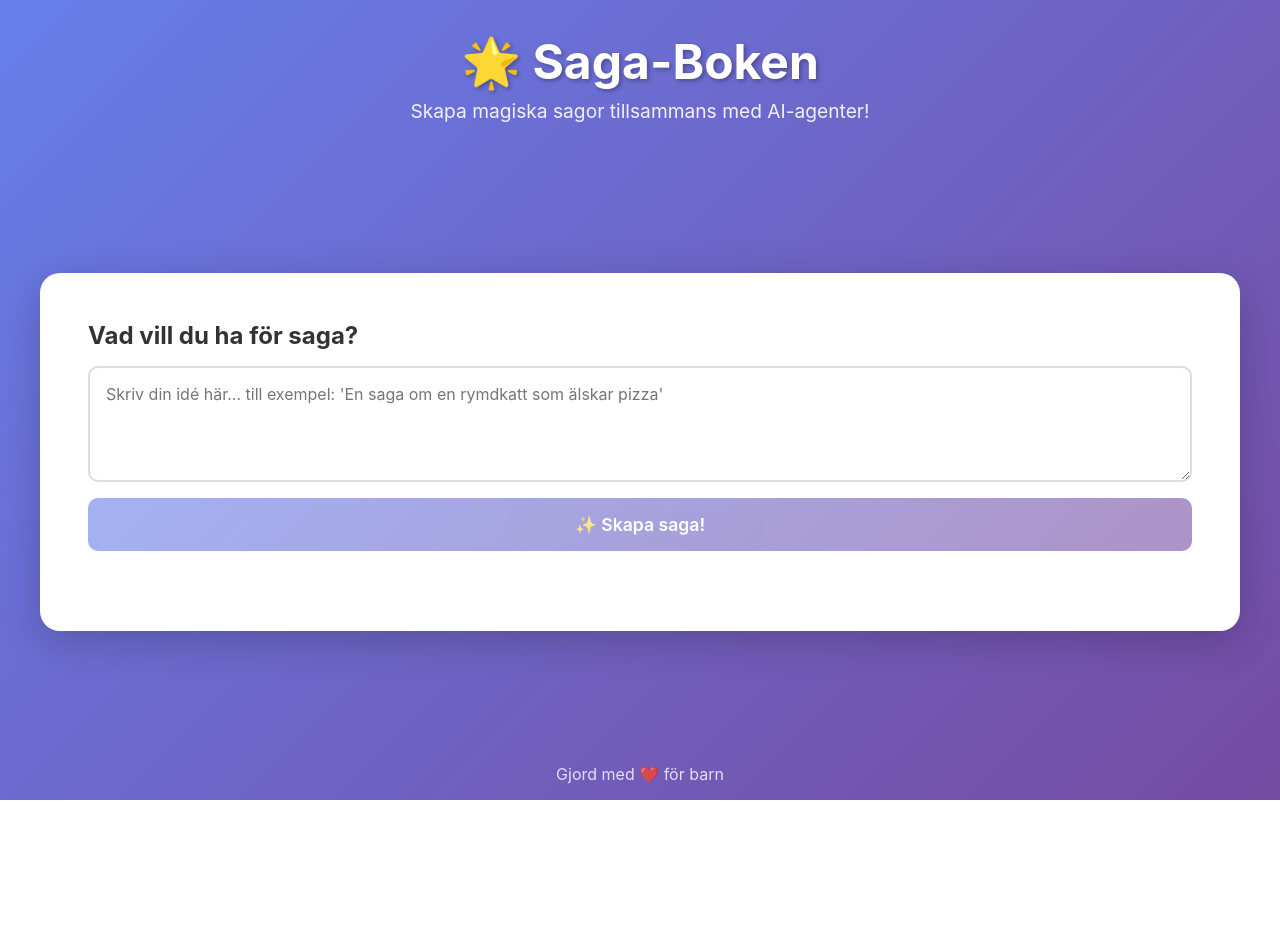
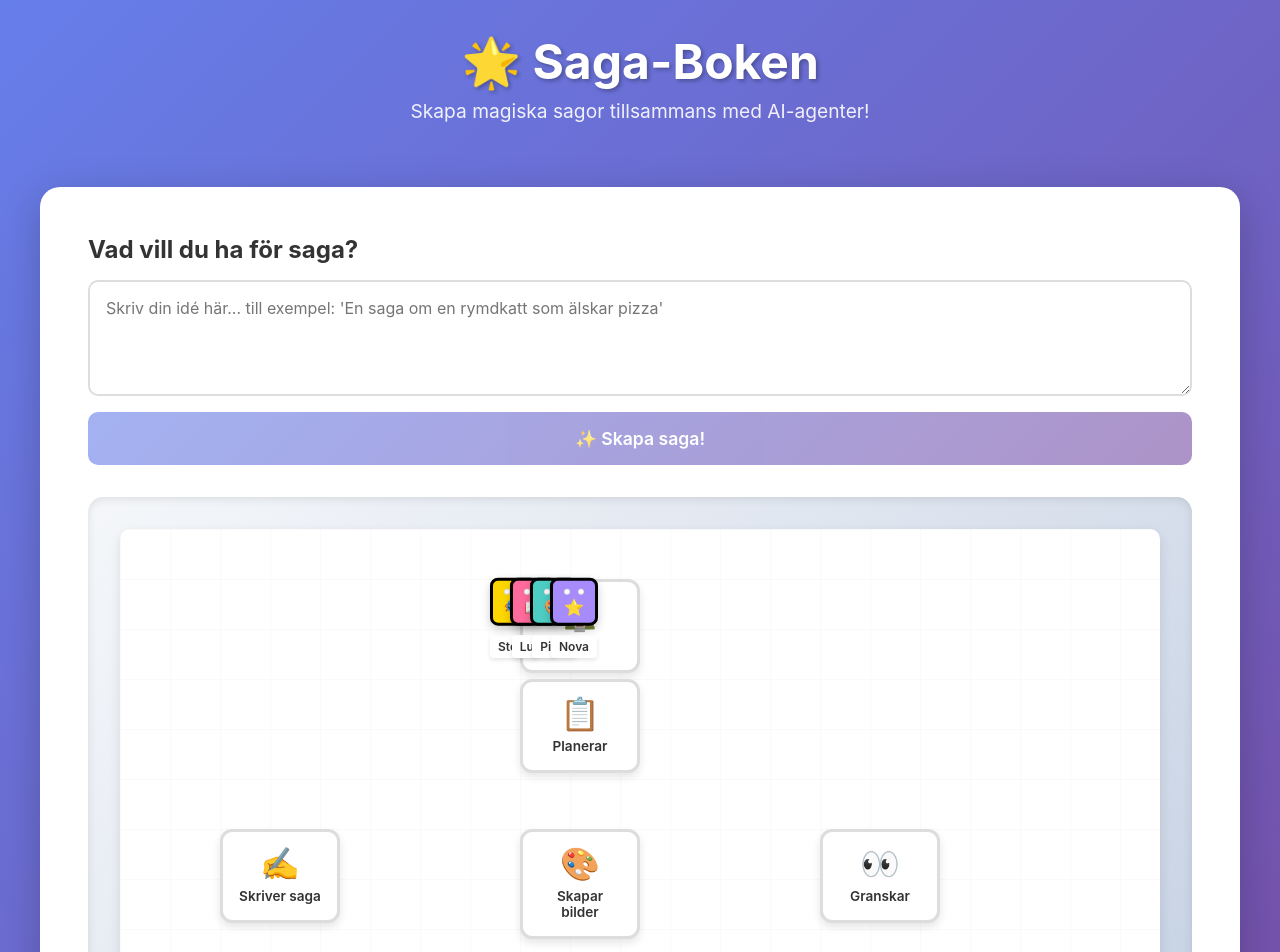
Before and after one commit to alterot/write-a-story, a React (Vite) app: page / in a window 1280 px wide. Shown: the top 952 px of the page. Before the commit the page ends 800 px from the top, so only its background shows below. Built offline with nearby package versions, Linux system fonts and the light colour scheme.

Commit message:
create agents and task area

```diff
--- a/src/App.jsx
+++ b/src/App.jsx
@@ -1,19 +1,32 @@
 import { useState } from 'react'
 import './App.css'
 import InputArea from './components/InputArea'
+import WorkArea from './components/WorkArea'
 
 function App() {
-  const [isLoading, setIsLoading] = useState(false)
+  const [isWorking, setIsWorking] = useState(false)
+  const [workSteps, setWorkSteps] = useState([])
 
   const handleCreateStory = (userInput) => {
-    console.log('Användaren vill ha en saga om:', userInput)
-    setIsLoading(true)
+    console.log('Skapar saga om:', userInput)
+    setIsWorking(true)
 
-    // Simulera att något händer (tar bort senare)
+    // Simulera ett arbetsflöde
+    const steps = [
+      { agentId: 'stella', taskId: 'planning', duration: 2000 },
+      { agentId: 'luna', taskId: 'writing', duration: 3000 },
+      { agentId: 'pixel', taskId: 'drawing', duration: 3000 },
+      { agentId: 'nova', taskId: 'reviewing', duration: 2000 },
+      { agentId: 'stella', taskId: 'done', duration: 1000 }
+    ]
+
+    setWorkSteps(steps)
+
+    // Efter alla steg är klara
     setTimeout(() => {
-      setIsLoading(false)
-      alert(`Bra! Du vill ha en saga om: "${userInput}"`)
-    }, 2000)
+      setIsWorking(false)
+      alert(`Saga klar! Om: "${userInput}"`)
+    }, 12000) // Total tid för alla steg
   }
 
   return (
@@ -27,7 +40,12 @@ function App() {
         <div className="content">
           <InputArea
             onSubmit={handleCreateStory}
-            isLoading={isLoading}
+            isLoading={isWorking}
+          />
+
+          <WorkArea
+            isWorking={isWorking}
+            workSteps={workSteps}
           />
         </div>
       </main>
--- /dev/null
+++ b/src/components/AgentAvatar.css
@@ -0,0 +1,105 @@
+.agent-avatar {
+  position: absolute;
+  display: flex;
+  flex-direction: column;
+  align-items: center;
+  gap: 0.5rem;
+  transition: all 1.5s ease-in-out;
+  z-index: 10;
+}
+
+/* Pixel-art kropp */
+.avatar-body {
+  width: 48px;
+  height: 48px;
+  border-radius: 8px;
+  border: 3px solid;
+  position: relative;
+  box-shadow: 0 4px 8px rgba(0, 0, 0, 0.2);
+  animation: idle 2s ease-in-out infinite;
+}
+
+/* Idle animation - lätt gupp */
+@keyframes idle {
+  0%, 100% { transform: translateY(0px); }
+  50% { transform: translateY(-4px); }
+}
+
+/* Ansikte */
+.avatar-face {
+  width: 100%;
+  height: 100%;
+  display: flex;
+  flex-direction: column;
+  align-items: center;
+  justify-content: center;
+  gap: 4px;
+}
+
+/* Ögon */
+.avatar-eyes {
+  display: flex;
+  gap: 8px;
+}
+
+.eye {
+  width: 6px;
+  height: 6px;
+  background: white;
+  border-radius: 50%;
+  box-shadow: inset 0 0 2px rgba(0, 0, 0, 0.3);
+}
+
+/* Emoji/ikon */
+.avatar-emoji {
+  font-size: 16px;
+  line-height: 1;
+}
+
+/* Namn under avatar */
+.avatar-name {
+  font-size: 0.75rem;
+  font-weight: 600;
+  color: #333;
+  background: white;
+  padding: 0.25rem 0.5rem;
+  border-radius: 4px;
+  box-shadow: 0 2px 4px rgba(0, 0, 0, 0.1);
+  white-space: nowrap;
+}
+
+/* Working status */
+.agent-avatar.working .avatar-body {
+  animation: working 1s ease-in-out infinite;
+}
+
+@keyframes working {
+  0%, 100% { transform: scale(1) translateY(0); }
+  25% { transform: scale(1.05) translateY(-2px); }
+  75% { transform: scale(0.95) translateY(2px); }
+}
+
+/* Working indicator (tankbubbla) */
+.working-indicator {
+  position: absolute;
+  top: -20px;
+  right: -10px;
+  font-size: 20px;
+  animation: float 2s ease-in-out infinite;
+}
+
+@keyframes float {
+  0%, 100% { transform: translateY(0px); }
+  50% { transform: translateY(-5px); }
+}
+
+/* Done status */
+.agent-avatar.done .avatar-body {
+  animation: celebrate 0.5s ease-in-out;
+}
+
+@keyframes celebrate {
+  0%, 100% { transform: rotate(0deg) scale(1); }
+  25% { transform: rotate(-10deg) scale(1.1); }
+  75% { transform: rotate(10deg) scale(1.1); }
+}
--- /dev/null
+++ b/src/components/AgentAvatar.jsx
@@ -0,0 +1,42 @@
+import './AgentAvatar.css'
+
+function AgentAvatar({ name, type, color, position, status }) {
+  // Olika emojis baserat på agent-typ
+  const getEmoji = () => {
+    switch(type) {
+      case 'orchestrator': return '🎭'
+      case 'berättare': return '📖'
+      case 'illustratör': return '🎨'
+      case 'regissör': return '⭐'
+      default: return '🤖'
+    }
+  }
+
+  return (
+    <div
+      className={`agent-avatar ${status}`}
+      style={{
+        left: `${position.x}px`,
+        top: `${position.y}px`,
+        borderColor: color
+      }}
+      title={name}
+    >
+      <div className="avatar-body" style={{ backgroundColor: color }}>
+        <div className="avatar-face">
+          <div className="avatar-eyes">
+            <span className="eye"></span>
+            <span className="eye"></span>
+          </div>
+          <div className="avatar-emoji">{getEmoji()}</div>
+        </div>
+      </div>
+      <div className="avatar-name">{name}</div>
+      {status === 'working' && (
+        <div className="working-indicator">💭</div>
+      )}
+    </div>
+  )
+}
+
+export default AgentAvatar
--- /dev/null
+++ b/src/components/TaskBox.css
@@ -0,0 +1,57 @@
+.task-box {
+  position: absolute;
+  width: 120px;
+  padding: 1rem;
+  background: white;
+  border: 3px solid #ddd;
+  border-radius: 12px;
+  box-shadow: 0 4px 8px rgba(0, 0, 0, 0.1);
+  display: flex;
+  flex-direction: column;
+  align-items: center;
+  gap: 0.5rem;
+  transition: all 0.3s ease;
+}
+
+.task-emoji {
+  font-size: 2rem;
+  line-height: 1;
+}
+
+.task-title {
+  font-size: 0.85rem;
+  font-weight: 600;
+  color: #333;
+  text-align: center;
+}
+
+/* Active state */
+.task-box.active {
+  border-color: #667eea;
+  background: linear-gradient(135deg, #f5f7ff 0%, #e8ebff 100%);
+  transform: scale(1.05);
+  box-shadow: 0 8px 16px rgba(102, 126, 234, 0.3);
+}
+
+/* Pulse animation för active task */
+.active-pulse {
+  position: absolute;
+  top: -5px;
+  right: -5px;
+  width: 12px;
+  height: 12px;
+  background: #667eea;
+  border-radius: 50%;
+  animation: pulse 1.5s ease-in-out infinite;
+}
+
+@keyframes pulse {
+  0%, 100% {
+    transform: scale(1);
+    opacity: 1;
+  }
+  50% {
+    transform: scale(1.5);
+    opacity: 0.5;
+  }
+}
--- /dev/null
+++ b/src/components/TaskBox.jsx
@@ -0,0 +1,20 @@
+import './TaskBox.css'
+
+function TaskBox({ id, title, emoji, position, active }) {
+  return (
+    <div
+      className={`task-box ${active ? 'active' : ''}`}
+      data-id={id}
+      style={{
+        left: `${position.x}px`,
+        top: `${position.y}px`
+      }}
+    >
+      <div className="task-emoji">{emoji}</div>
+      <div className="task-title">{title}</div>
+      {active && <div className="active-pulse"></div>}
+    </div>
+  )
+}
+
+export default TaskBox
--- /dev/null
+++ b/src/components/WorkArea.css
@@ -0,0 +1,33 @@
+.work-area {
+  width: 100%;
+  margin: 2rem 0;
+  padding: 2rem;
+  background: linear-gradient(135deg, #f5f7fa 0%, #c3cfe2 100%);
+  border-radius: 15px;
+  box-shadow: inset 0 2px 10px rgba(0, 0, 0, 0.1);
+}
+
+.work-canvas {
+  position: relative;
+  width: 100%;
+  height: 600px;
+  background: white;
+  border-radius: 10px;
+  box-shadow: 0 4px 12px rgba(0, 0, 0, 0.1);
+  overflow: hidden;
+}
+
+/* Lägg till lite "grid" i bakgrunden för att se bättre */
+.work-canvas::before {
+  content: '';
+  position: absolute;
+  top: 0;
+  left: 0;
+  right: 0;
+  bottom: 0;
+  background-image:
+    linear-gradient(rgba(0, 0, 0, 0.02) 1px, transparent 1px),
+    linear-gradient(90deg, rgba(0, 0, 0, 0.02) 1px, transparent 1px);
+  background-size: 50px 50px;
+  pointer-events: none;
+}
--- /dev/null
+++ b/src/components/WorkArea.jsx
@@ -0,0 +1,123 @@
+import { useEffect, useState } from 'react'
+import AgentAvatar from './AgentAvatar'
+import TaskBox from './TaskBox'
+import './WorkArea.css'
+
+// Agent-definitioner
+const AGENTS = [
+  { id: 'stella', name: 'Stella', type: 'orchestrator', color: '#FFD700' },
+  { id: 'luna', name: 'Luna', type: 'berättare', color: '#FF6B9D' },
+  { id: 'pixel', name: 'Pixel', type: 'illustratör', color: '#4ECDC4' },
+  { id: 'nova', name: 'Nova', type: 'regissör', color: '#A78BFA' }
+]
+
+// Task boxes (aktivitetsrutor)
+const TASK_BOXES = [
+  { id: 'start', title: 'Start', emoji: '🏠', position: { x: 400, y: 50 } },
+  { id: 'planning', title: 'Planerar', emoji: '📋', position: { x: 400, y: 150 } },
+  { id: 'writing', title: 'Skriver saga', emoji: '✍️', position: { x: 100, y: 300 } },
+  { id: 'drawing', title: 'Skapar bilder', emoji: '🎨', position: { x: 400, y: 300 } },
+  { id: 'reviewing', title: 'Granskar', emoji: '👀', position: { x: 700, y: 300 } },
+  { id: 'done', title: 'Färdig!', emoji: '✅', position: { x: 400, y: 450 } }
+]
+
+function WorkArea({ isWorking, workSteps }) {
+  const [agentPositions, setAgentPositions] = useState({})
+  const [agentStatuses, setAgentStatuses] = useState({})
+  const [activeTask, setActiveTask] = useState(null)
+
+  // Sätt alla agenter till START-positionen i början
+  useEffect(() => {
+    const startPos = TASK_BOXES.find(box => box.id === 'start').position
+    const initialPositions = {}
+    const initialStatuses = {}
+
+    AGENTS.forEach((agent, index) => {
+      initialPositions[agent.id] = {
+        x: startPos.x - 30 + (index * 20), // Lite offset så de inte överlappar
+        y: startPos.y
+      }
+      initialStatuses[agent.id] = 'idle'
+    })
+
+    setAgentPositions(initialPositions)
+    setAgentStatuses(initialStatuses)
+  }, [])
+
+  // Simulera arbetsflöde när isWorking är true
+  useEffect(() => {
+    if (!isWorking || !workSteps || workSteps.length === 0) return
+
+    let stepIndex = 0
+    const executeStep = () => {
+      if (stepIndex >= workSteps.length) {
+        // Alla steg klara!
+        setActiveTask(null)
+        return
+      }
+
+      const step = workSteps[stepIndex]
+      const taskBox = TASK_BOXES.find(box => box.id === step.taskId)
+
+      // Sätt active task
+      setActiveTask(step.taskId)
+
+      // Flytta agent till task
+      setAgentPositions(prev => ({
+        ...prev,
+        [step.agentId]: taskBox.position
+      }))
+
+      // Sätt agent som working
+      setAgentStatuses(prev => ({
+        ...prev,
+        [step.agentId]: 'working'
+      }))
+
+      // Vänta en stund, sen nästa steg
+      setTimeout(() => {
+        setAgentStatuses(prev => ({
+          ...prev,
+          [step.agentId]: 'done'
+        }))
+
+        stepIndex++
+        setTimeout(executeStep, 500)
+      }, step.duration || 2000)
+    }
+
+    executeStep()
+  }, [isWorking, workSteps])
+
+  return (
+    <div className="work-area">
+      <div className="work-canvas">
+        {/* Rita task boxes */}
+        {TASK_BOXES.map(box => (
+          <TaskBox
+            key={box.id}
+            id={box.id}
+            title={box.title}
+            emoji={box.emoji}
+            position={box.position}
+            active={activeTask === box.id}
+          />
+        ))}
+
+        {/* Rita agenter */}
+        {AGENTS.map(agent => (
+          <AgentAvatar
+            key={agent.id}
+            name={agent.name}
+            type={agent.type}
+            color={agent.color}
+            position={agentPositions[agent.id] || { x: 0, y: 0 }}
+            status={agentStatuses[agent.id] || 'idle'}
+          />
+        ))}
+      </div>
+    </div>
+  )
+}
+
+export default WorkArea
```
